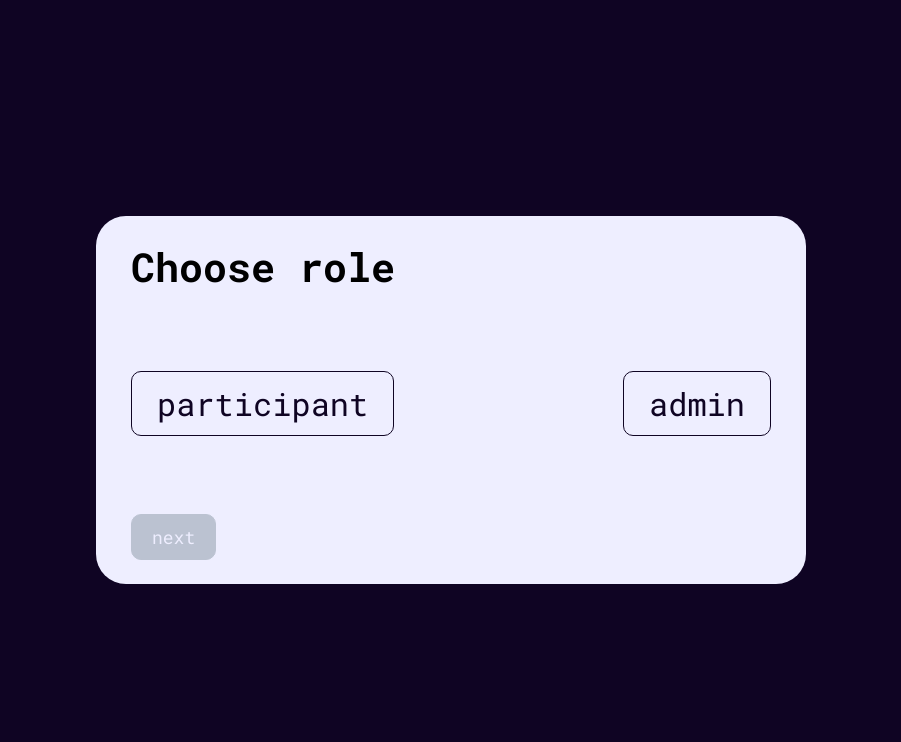
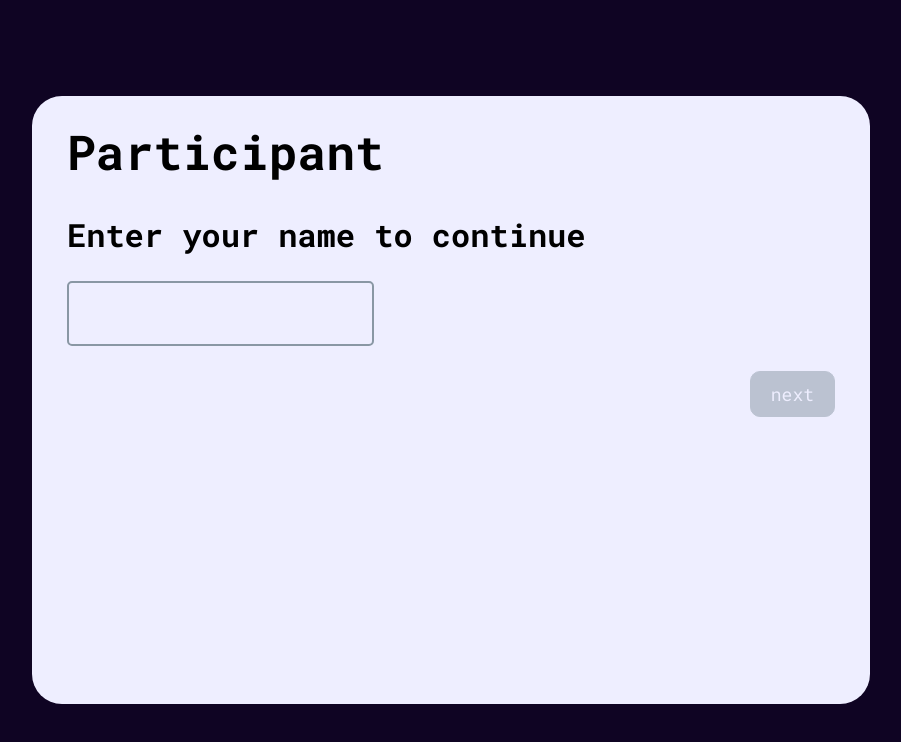
Before and after one commit to bigT01/front_quiz, a React (Create React App) app: page /participant in a window 1280 px wide. Shown: the top 742 px of the page, without its empty margins (189-1090 px from the left). Built offline with nearby package versions, Linux system fonts and the light colour scheme.

Commit message:
component login page

```diff
--- a/package.json
+++ b/package.json
@@ -14,6 +14,7 @@
     "react": "^18.2.0",
     "react-dom": "^18.2.0",
     "react-helmet": "^6.1.0",
+    "react-router-dom": "6",
     "react-scripts": "5.0.1",
     "react-typed": "^1.2.0",
     "typescript": "^4.8.3",
--- a/src/App.tsx
+++ b/src/App.tsx
@@ -1,23 +1,12 @@
-import React, {useEffect, useState} from 'react';
-import { Helmet } from 'react-helmet';
-import IntroTitle from "./components/Intro/IntroTitle/IntroTitle";
-import Role from "./components/Intro/Role/Role";
+import React from 'react';
+import RouesPage from "./routes/RouesPage";
 
 function App() {
-    const [isEnd, setIsEnd] = useState<boolean>(false)
+
 
     return (
     <div className="content_wrapper">
-        <Helmet>
-            <link rel="preconnect" href="https://fonts.googleapis.com" />
-            <link rel="preconnect" href="https://fonts.gstatic.com" />
-            <link href="https://fonts.googleapis.com/css2?family=Roboto+Mono:wght@100;300;400;500;600;700&display=swap"
-                  rel="stylesheet" />
-        </Helmet>
-        <div className="presentation_content">
-            {!isEnd && < IntroTitle setIsEnd={setIsEnd}/>}
-            {isEnd && <Role />}
-        </div>
+        <RouesPage />
     </div>
   );
 }
--- /dev/null
+++ b/src/Page/Participant/index.tsx
@@ -0,0 +1,23 @@
+import Login from "../../components/Participant/Login/Login";
+import {useState} from "react";
+
+const Participant = () => {
+    const [isLogin, setIsLogin] = useState<boolean>(false)
+    const [isConfirm, setIsConfirm] = useState<boolean>(false)
+
+    return(
+        <div className={'participant_page'}>
+            <div className="participant_content">
+                <div className="content_header">
+                    <h2>Participant</h2>
+                </div>
+                <div className="content_body">
+                    {!isLogin && <Login setIsLogin={setIsLogin}/>}
+                    {}
+                </div>
+            </div>
+        </div>
+    )
+}
+
+export default Participant
--- /dev/null
+++ b/src/Page/index.tsx
@@ -0,0 +1,17 @@
+import IntroTitle from "../components/Intro/IntroTitle/IntroTitle";
+import Role from "../components/Intro/Role/Role";
+import React, {useState} from "react";
+
+const Home = () => {
+    const [isEnd, setIsEnd] = useState<boolean>(false);
+
+
+    return(
+        <div className="presentation_content">
+            {!isEnd && < IntroTitle setIsEnd={setIsEnd}/>}
+            {isEnd && <Role />}
+        </div>
+    )
+}
+
+export default Home;
--- a/src/components/Intro/Role/Role.tsx
+++ b/src/components/Intro/Role/Role.tsx
@@ -1,11 +1,25 @@
 import {useState} from "react";
+import {useNavigate} from "react-router-dom";
+// import {Navigate} from "react-router-dom";
 
 const Role = () => {
     const [roleType, setRoleType] = useState<string>('')
+    const navigate = useNavigate()
 
 
+    const next = () => {
+        const contentId:any = document.getElementById('role_content');
+        contentId.classList.add('disActive');
+
+        if(roleType === 'participant'){
+            setTimeout(() => {
+                navigate('/participant')
+            }, 1200)
+        }
+    }
+
     return(
-        <div className={'role_content'}>
+        <div className={'role_content'} id={'role_content'}>
             <div className="role_header">
                 <h2>Choose role</h2>
             </div>
@@ -18,7 +32,7 @@ const Role = () => {
                 </button>
             </div>
             <div className="role_footer">
-                <button className={`confirm ${roleType === 'participant' || roleType === 'admin' ? `active` : null}`}>next</button>
+                <button className={`confirm ${roleType === 'participant' || roleType === 'admin' ? `active` : null}`} onClick={next}>next</button>
             </div>
         </div>
     )
--- /dev/null
+++ b/src/components/Participant/Login/Login.module.css
@@ -0,0 +1,94 @@
+.login h3{
+    margin-bottom: 25px;
+}
+
+.inputLogin{
+    font-family: "Roboto Mono", monospace;
+    padding: 20px 20px;
+    border-radius: 5px;
+    border: 2px solid #8997A4;
+    background-color: inherit;
+    box-sizing: border-box;
+    width: 40%;
+    color: #0F0423;
+    font-size: 16px;
+    animation: aniFocusRe 0.2s linear forwards;
+    box-sizing: border-box;
+    margin-bottom: 25px;
+}
+
+.inputLogin:focus{
+    outline: none !important;
+    border: 2px solid #1DBA69;
+    animation: aniFocus 0.2s linear forwards;
+
+}
+
+.loginBtnWrapper{
+    width: 100%;
+    display: flex;
+    justify-content: flex-end;
+}
+
+.loginBtn{
+    padding: 10px 20px;
+    border-radius: 10px;
+    border: 1px solid #8997A4;
+    background-color: #8997A4;
+    color: #EEEEFF;
+    font-size: 18px;
+    cursor: not-allowed;
+    opacity: .5;
+
+}
+
+.loginBtn.active{
+    animation: aniNext 0.2s linear forwards;
+    cursor: pointer;
+}
+
+.login.passed{
+    animation: aniDisAppend 1s linear forwards;
+}
+
+@keyframes aniFocus {
+    from{
+        border: 2px solid #8997A4;
+    }
+    to{
+        border: 2px solid #1DBA69;
+    }
+}
+
+@keyframes aniFocusRe {
+    from{
+        border: 2px solid #1DBA69;
+    }
+
+    to{
+        border: 2px solid #8997A4;
+    }
+
+}
+
+@keyframes aniNext {
+    0%{
+        border: 1px solid #8997A4;
+        background-color: #8997A4;
+        opacity: .5;
+    }
+    100%{
+        border: 1px solid #1DBA69;
+        background-color: #1DBA69;
+        opacity: 1;
+    }
+}
+
+@keyframes aniDisAppend {
+    0%{
+        opacity: 1;
+    }
+    100%{
+        opacity: 0;
+    }
+}
--- /dev/null
+++ b/src/components/Participant/Login/Login.tsx
@@ -0,0 +1,33 @@
+import s from './Login.module.css'
+import React, {useState} from "react";
+
+type Props = {
+    setIsLogin: Function
+}
+
+const Login: React.FC<Props> = ({setIsLogin}) => {
+    const [name, setName] = useState<string>('');
+    const [isNext, setIsNext] = useState<boolean>(false)
+
+
+    const next = () => {
+        document.cookie = `ParticipantName = ${name}`
+        setIsNext(true)
+        setTimeout(() => {
+            setIsLogin(true)
+        }, 1200)
+    }
+
+    return(
+        <div className={`${s.login } ${isNext ? s.passed : null }`}>
+            <h3>Enter your name to continue</h3>
+            <input type="text" className={s.inputLogin} onChange={e => setName(e.target.value)}/>
+
+            <div className={s.loginBtnWrapper}>
+                <button className={`${s.loginBtn} ${name ? `${s.active}` : null}`} onClick={next}>next</button>
+            </div>
+        </div>
+    )
+}
+
+export default Login;
--- a/src/index.tsx
+++ b/src/index.tsx
@@ -3,13 +3,23 @@ import ReactDOM from 'react-dom/client';
 import './style/index.css'
 import App from './App';
 import reportWebVitals from './reportWebVitals';
+import {BrowserRouter} from "react-router-dom";
+import {Helmet} from "react-helmet";
 
 const root = ReactDOM.createRoot(
   document.getElementById('root') as HTMLElement
 );
 root.render(
   <React.StrictMode>
-    <App />
+      <Helmet>
+          <link rel="preconnect" href="https://fonts.googleapis.com" />
+          <link rel="preconnect" href="https://fonts.gstatic.com" />
+          <link href="https://fonts.googleapis.com/css2?family=Roboto+Mono:wght@100;300;400;500;600;700&display=swap"
+                rel="stylesheet" />
+      </Helmet>
+      <BrowserRouter>
+          <App />
+      </BrowserRouter>
   </React.StrictMode>
 );
 
--- /dev/null
+++ b/src/routes/RouesPage.tsx
@@ -0,0 +1,14 @@
+import { Routes, Route,} from "react-router-dom";
+import Participant from "../Page/Participant";
+import Home from "../Page";
+
+const RouesPage = () => {
+    return(
+        <Routes>
+            <Route path="/*" element={<Home />} />
+            <Route path="/participant" element={<Participant />} />
+        </Routes>
+    )
+}
+
+export default RouesPage
--- /dev/null
+++ b/src/style/_participant.scss
@@ -0,0 +1,23 @@
+
+
+.participant_page{
+  width: 100%;
+  height: 100%;
+  display: flex;
+  align-items: center;
+  justify-content: center;
+  .participant_content{
+    background-color: $modal-background;
+    width: 100%;
+    max-width: 60vw;
+    padding: 24px 35px;
+    max-height: 70vh;
+    height: 100%;
+    animation: aniAppend 0.5s linear forwards;
+    display: flex;
+    flex-direction: column;
+    gap: 30px;
+    border-radius: 30px;
+
+  }
+}
--- a/src/style/index.css
+++ b/src/style/index.css
@@ -1,3 +1,24 @@
+.participant_page {
+  width: 100%;
+  height: 100%;
+  display: flex;
+  align-items: center;
+  justify-content: center;
+}
+.participant_page .participant_content {
+  background-color: #EEEEFF;
+  width: 100%;
+  max-width: 60vw;
+  padding: 24px 35px;
+  max-height: 70vh;
+  height: 100%;
+  animation: aniAppend 0.5s linear forwards;
+  display: flex;
+  flex-direction: column;
+  gap: 30px;
+  border-radius: 30px;
+}
+
 body {
   padding: 0;
   margin: 0;
@@ -14,7 +35,7 @@ h3 {
 }
 
 h2 {
-  font-size: 40px;
+  font-size: 48px;
 }
 
 button {
@@ -89,6 +110,9 @@ button {
   animation: aniRoleConfirm 0.2s linear forwards;
   cursor: pointer;
 }
+.content_wrapper .presentation_content .role_content.disActive {
+  animation: aniDisAppend 1s linear forwards;
+}
 
 @keyframes aniIntro {
   0% {
@@ -107,6 +131,14 @@ button {
   }
   100% {
     opacity: 1;
+  }
+}
+@keyframes aniDisAppend {
+  0% {
+    opacity: 1;
+  }
+  100% {
+    opacity: 0;
   }
 }
 @keyframes aniRoleBtn {
--- a/src/style/index.scss
+++ b/src/style/index.scss
@@ -1,4 +1,5 @@
 @import "root";
+@import "participant";
 
 body{
   padding: 0;
@@ -16,7 +17,7 @@ h3{
 }
 
 h2{
-  font-size: 40px;
+  font-size: 48px;
 }
 
 button{
@@ -93,6 +94,9 @@ button{
           }
         }
       }
+      &.disActive{
+        animation: aniDisAppend 1s linear forwards;
+      }
     }
   }
 }
@@ -115,6 +119,15 @@ button{
   }
   100%{
     opacity: 1;
+  }
+}
+
+@keyframes aniDisAppend {
+  0%{
+    opacity: 1;
+  }
+  100%{
+    opacity: 0;
   }
 }
 
```
Also changed, not shown: 2 other files (tests, documents, lock files or other folders).
